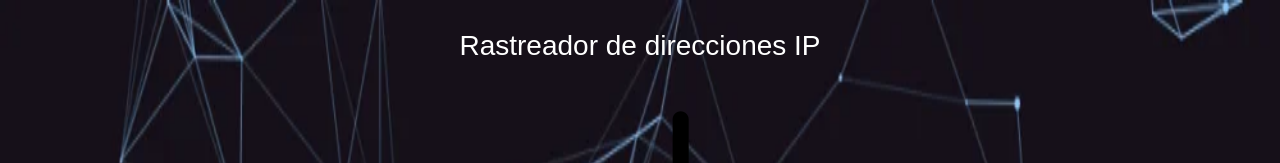
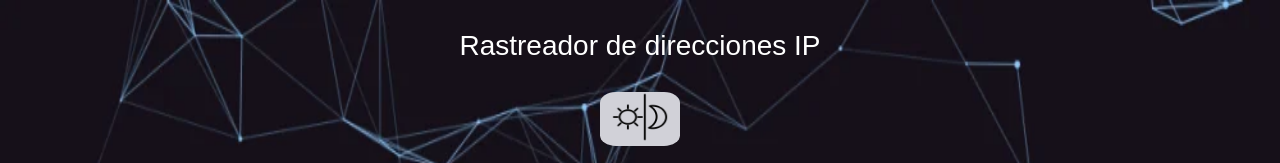
Before and after one commit to Aljofranc/RastreadorIP, a plain HTML site: page public/index.html in a window 1280 px wide. Shown: the top 163 px of the page. Drawn offline with nearby package versions, Linux system fonts and the light colour scheme; no server answers.

Commit message:
Update style.css

```diff
--- a/public/assets/css/style.css
+++ b/public/assets/css/style.css
@@ -15,6 +15,18 @@
   align-items: center;
 }
 
+#darkMode{
+  display: inline-block;
+  height: 50ps;
+  width: 80px;
+  background: #d1d1d8;
+  border-radius: 20%;
+}
+
+#darkMode img{
+  width: 60px;
+  height: 50px;
+}
 .bg-img {
   position: absolute;
   top: 0;
```
